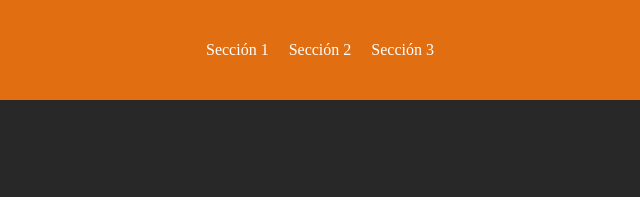
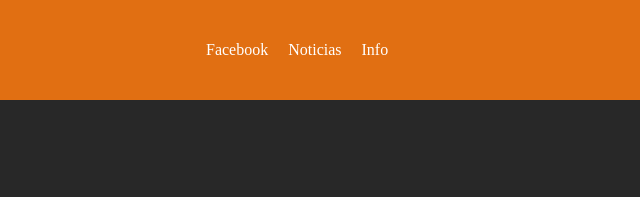
Before and after one commit to Castelldeferro/correcaminos, a plain HTML site: page index.html in a window 1280 px wide. Shown: the top 197 px of the page, 344-984 px from the left. Drawn offline with Linux system fonts and the light colour scheme.

Commit message:
Update index.html

```diff
--- a/index.html
+++ b/index.html
@@ -17,14 +17,14 @@
       </div>
       <nav class="menu">
         <ul>
-          <li><a href="#section1">Sección 1</a></li>
-          <li><a href="#section2">Sección 2</a></li>
-          <li><a href="#section3">Sección 3</a></li>
+          <li><a href="#section1">Facebook</a></li>
+          <li><a href="#section2">Noticias</a></li>
+          <li><a href="#section3">Info</a></li>
         </ul>
       </nav>
     </div>
   </header>
- <main>
+  <main>
     <section id="section1">
       <!-- Contenido de la sección 1  -->
       <iframe src="https://www.facebook.com/plugins/page.php?href=https%3A%2F%2Fwww.facebook.com%2Fcorrecaminossend&tabs=timeline%2Cevents%2C%20messages&width=500&height=500&small_header=false&adapt_container_width=true&hide_cover=false&show_facepile=true&appId"
@@ -41,6 +41,6 @@
 
     </section>
   </main>
-  <script src="script.js"></script>
+ <script src="script.js"></script>
 </body>
 </html>
```
